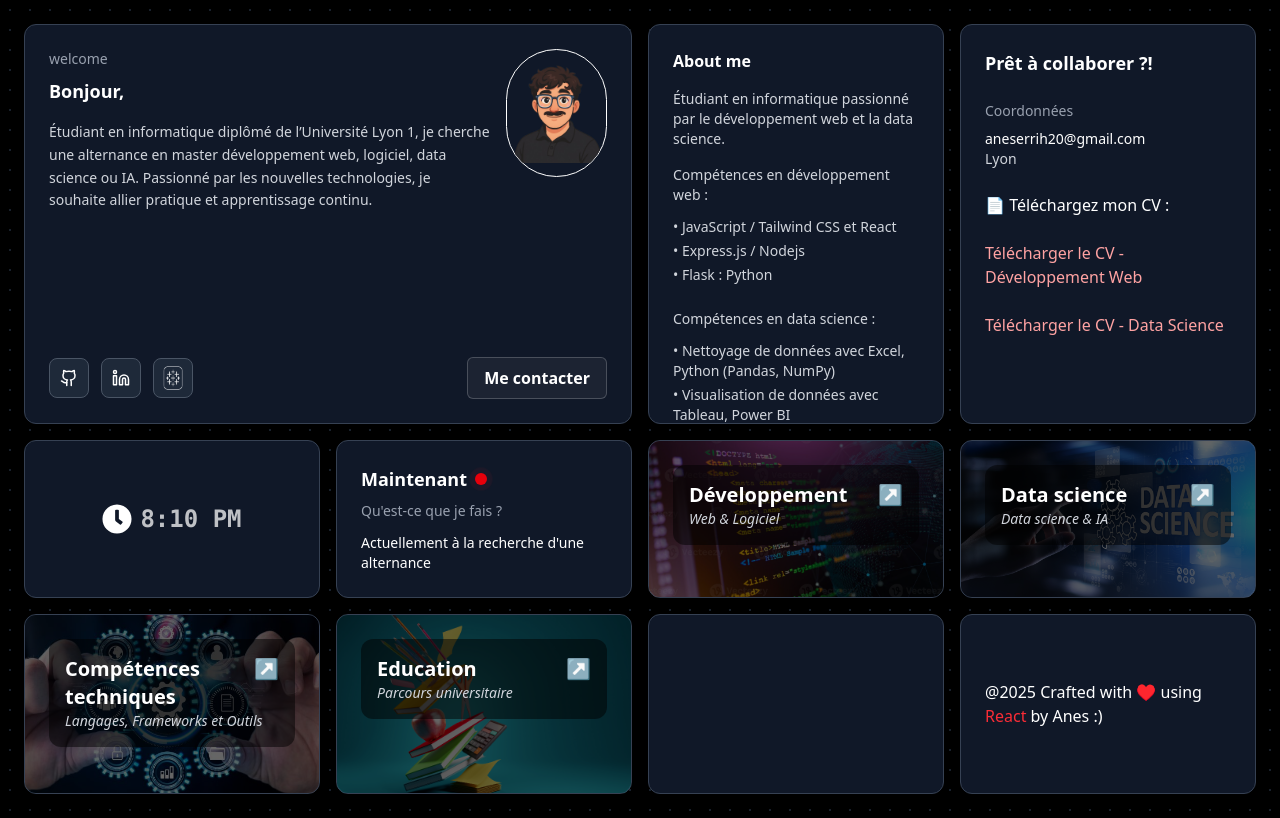
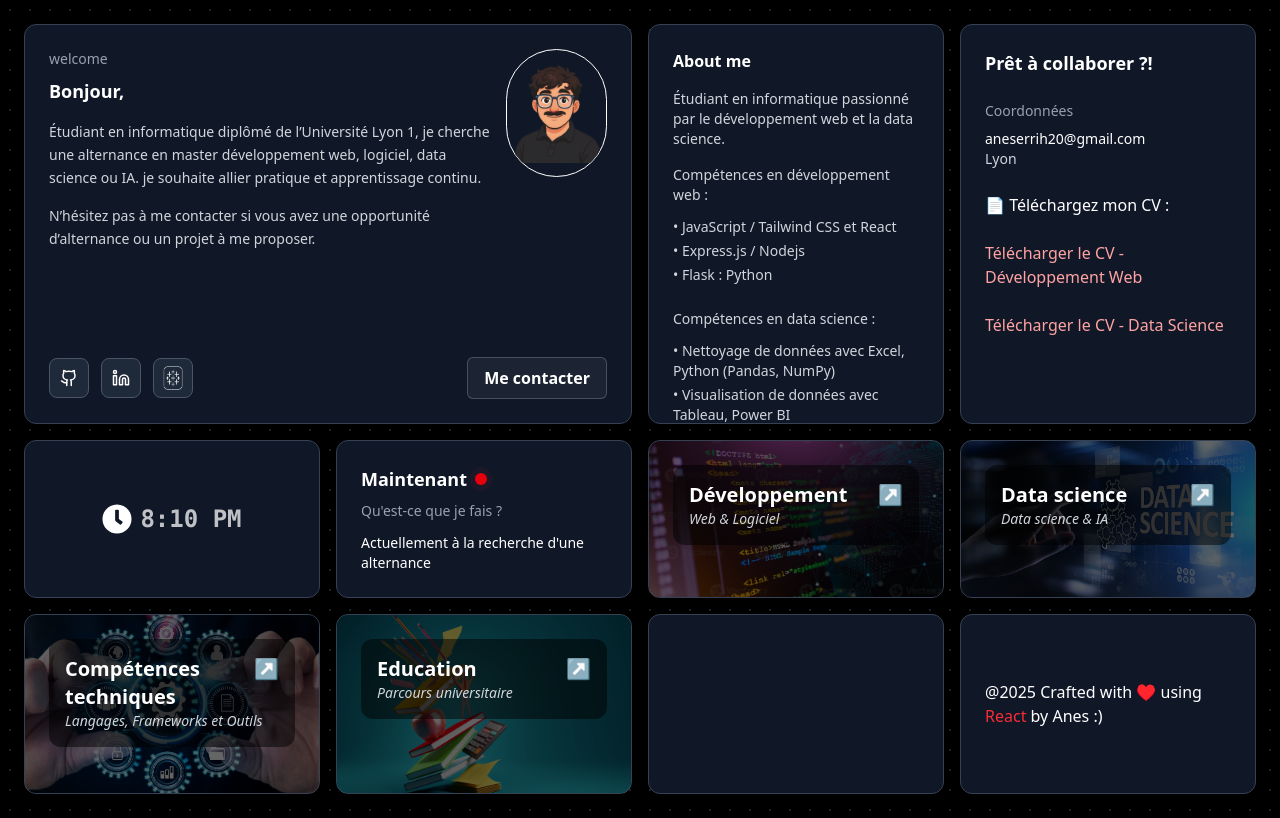
Before and after one commit to ErrihAnes/AnesPortfolio, a React (Vite) app: page /#/ in a window 1280 px wide. Built offline with nearby package versions, Linux system fonts and the light colour scheme.

Commit message:
modification du text

```diff
--- a/src/components/welcomeCard.tsx
+++ b/src/components/welcomeCard.tsx
@@ -10,8 +10,8 @@ const WelcomeCard = () => {
                 <div className="w-full">
                     <h2 className="text-sm text-gray-400 mb-2">welcome</h2>
                     <h3 className="text-sm sm:text-lg font-semibold mb-4">Bonjour, </h3>
-                    <p className="text-gray-300 text-sm leading-relaxed">Étudiant en informatique diplômé de l’Université Lyon 1, je cherche une alternance en master développement web, logiciel, data science ou IA. Passionné par les nouvelles technologies, je souhaite allier pratique et apprentissage continu.</p>
-
+                    <p className="text-gray-300 text-sm leading-relaxed">Étudiant en informatique diplômé de l’Université Lyon 1, je cherche une alternance en master développement web, logiciel, data science ou IA. je souhaite allier pratique et apprentissage continu.</p>
+                    <p className="text-gray-300 text-sm leading-relaxed mt-4 mb-2">N’hésitez pas à me contacter si vous avez une opportunité d’alternance ou un projet à me proposer.</p>
                 </div>
                 <div>
                     <img src={avatar} alt="avatar" className="w-24 h-24 sm:w-32 sm:h-32 object-contain rounded-full border" />
```
